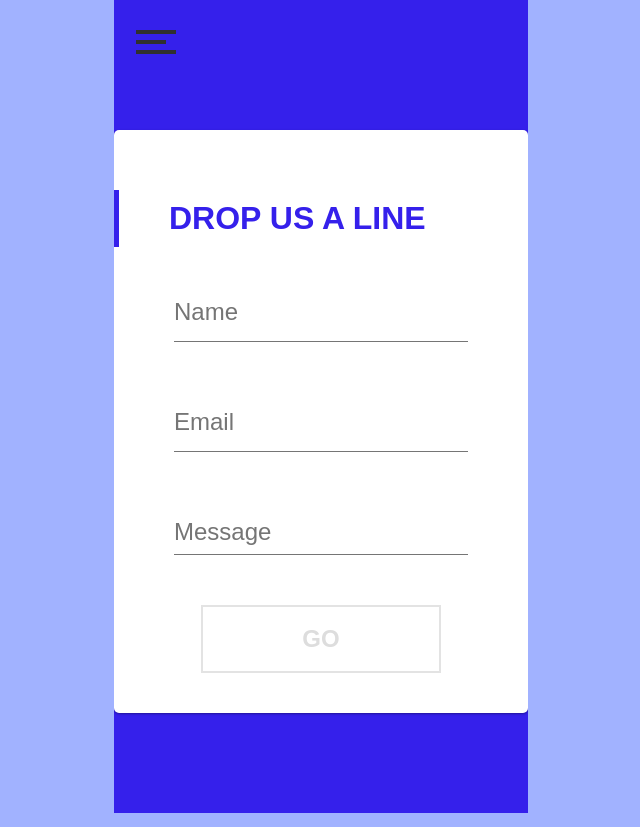
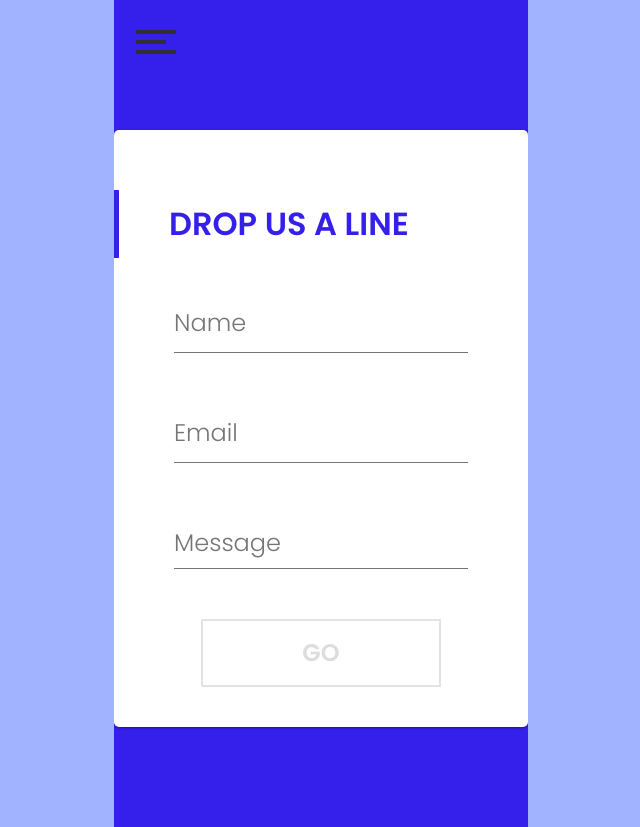
Before and after one commit to gamizo-dev/gamizo, a Flask app: page /contact in a window 1280 px wide. Shown: the whole page, without its empty margins (319-959 px from the left). Run offline with Flask 2, Linux system fonts and the light colour scheme.

Commit message:
minor bug fixes

```diff
--- a/static/css/style.css
+++ b/static/css/style.css
@@ -1,3 +1,5 @@
+@import url("https://fonts.googleapis.com/css2?family=Poppins:wght@100;200;300;400;500;600;700;800;900&display=swap");
+
 * {
   margin: 0;
   padding: 0;
@@ -6,6 +8,7 @@
   font-family: "Poppins", sans-serif;
   font-size: 100%;
 }
+
 :root {
   --blue: #226dc9;
 }
```
